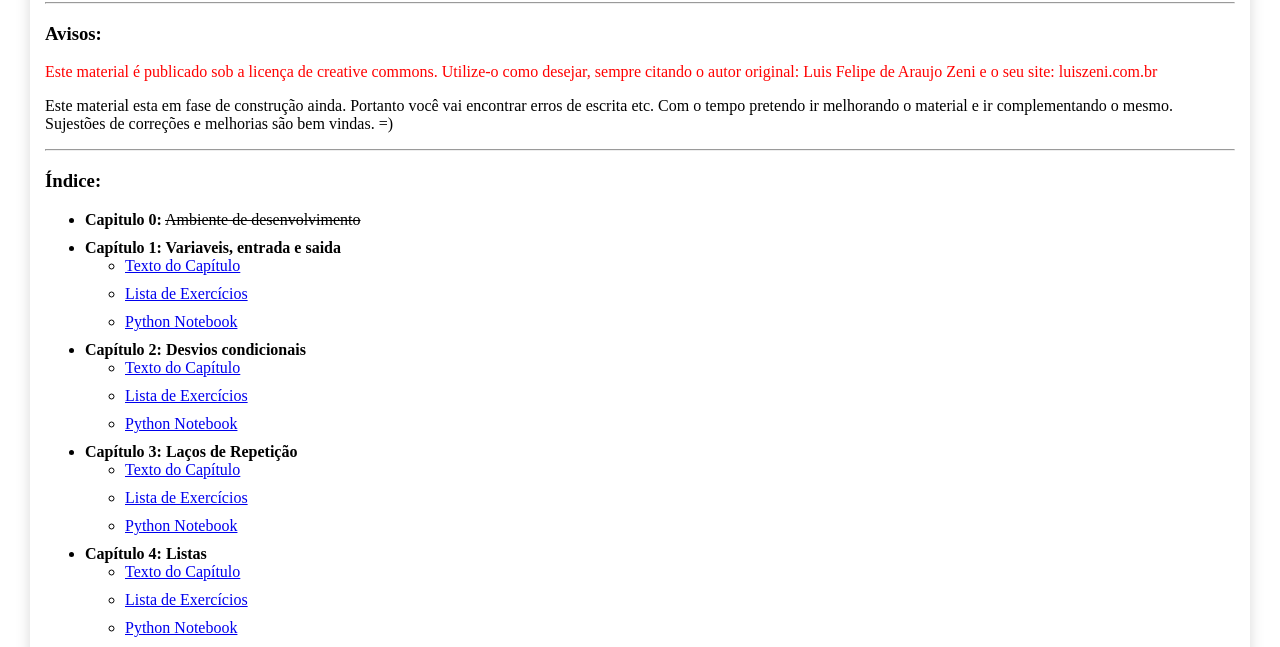
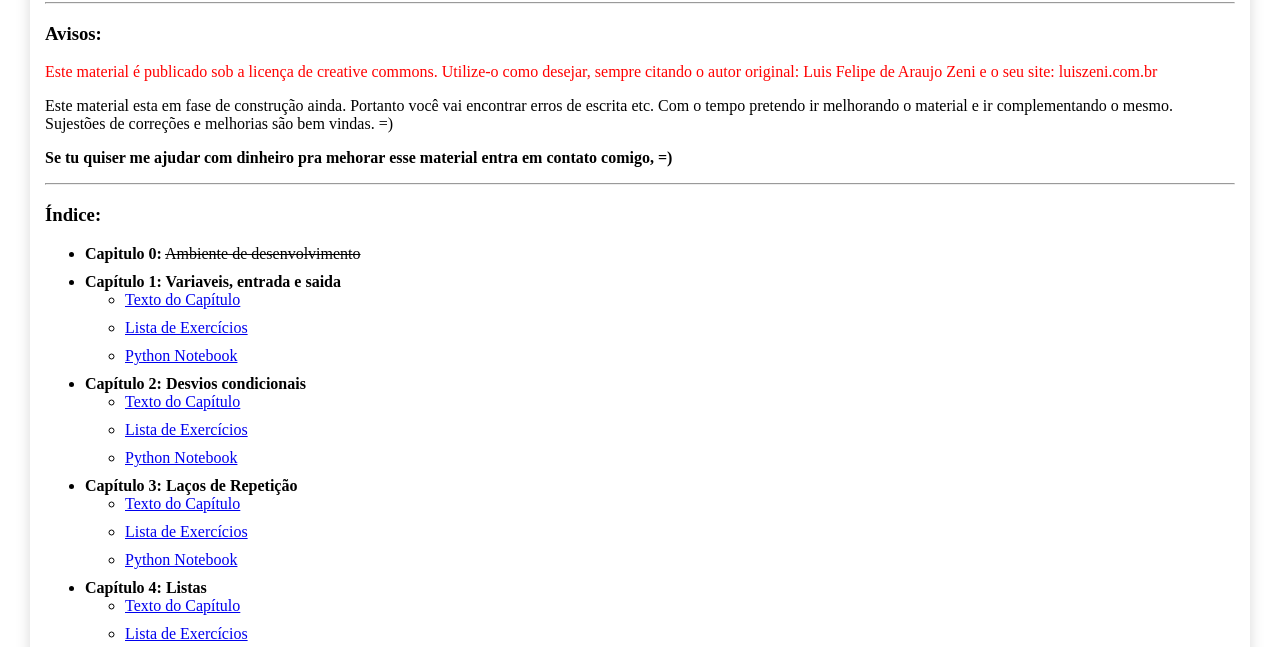
Before and after one commit to luiszeni/python_classes, a plain HTML site: page index.html in a window 1280 px wide. Shown: the part 124-771 px from the top of the page. Drawn offline with Linux system fonts and the light colour scheme.

Commit message:
pedindo golds pq eu sou pobri e tbm testanto se funciona isso aqui com o github.io, ou se ainda tem alguma presença maligna do meu hsoting antigo

```diff
--- a/index.html
+++ b/index.html
@@ -22,12 +22,16 @@
 	</style>
 </head>
 <body>
+
 	<h1> Aprendendo a Programar com Python - <small>Por: Luis Felipe de Araujo Zeni  </small> -  <img src="cc.large.png" width="30"></h1>
 	<hr>
 	<h3>Avisos:</h3>
 	<p  style="color:red">Este material é publicado sob a licença de creative commons. Utilize-o como desejar, sempre citando o autor original: Luis Felipe de Araujo Zeni e o seu site: luiszeni.com.br</p>
 
 	<p>Este material esta em fase de construção ainda. Portanto você vai encontrar erros de escrita etc. Com o tempo pretendo ir melhorando o material e ir complementando o mesmo. Sujestões de correções e melhorias são bem vindas. =)</p>
+
+	<p> <b>Se tu quiser me ajudar com dinheiro pra mehorar esse material entra em contato comigo, =) </b></p>
+
 	<hr>
 	<h3>Índice:</h3>
 
```
